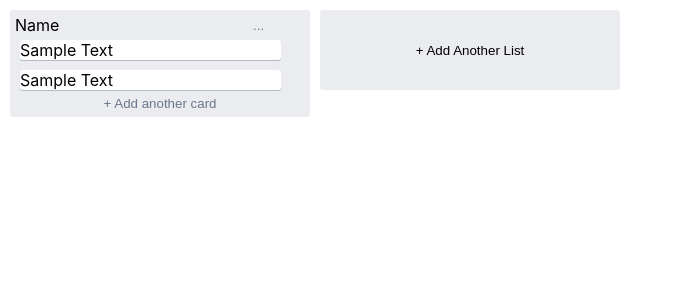
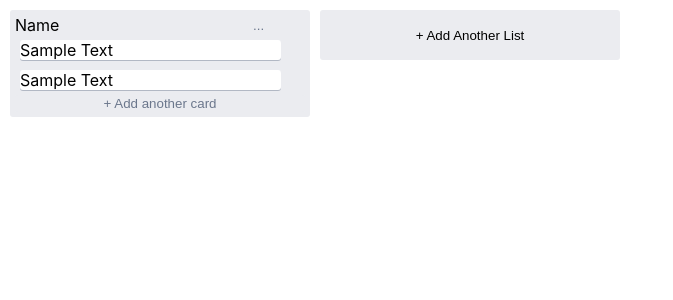
Before and after one commit to jtsuero/trello-clone, a React (Create React App) app: page / in a window 1280 px wide. Shown: the top 300 px of the page, without its empty margins (0-673 px from the left). Built offline with nearby package versions, Linux system fonts and the light colour scheme.

Commit message:
adjust add list button height

```diff
--- a/src/ListBoard.css
+++ b/src/ListBoard.css
@@ -8,7 +8,7 @@
 .add-list-button {
   background-color: #ebecf0;
   width: 300px;
-  height: 10%;
+  height: 50px;
   border: none;
   border-radius: 3px;
 }
```
